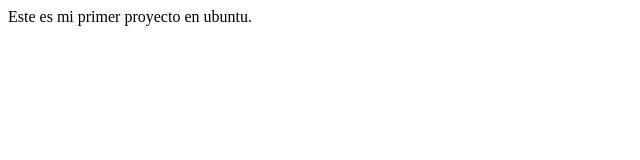
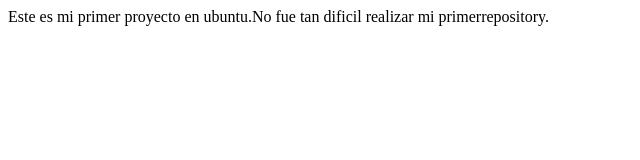
Before and after one commit to Yascarel/proyectoDemoCursoPrework, a plain HTML site: page index.html in a window 1280 px wide. Shown: the whole page, without its empty margins (0-640 px from the left). Drawn offline with Linux system fonts and the light colour scheme.

Commit message:
Mi repository

```diff
--- a/index.html
+++ b/index.html
@@ -7,6 +7,6 @@
     <title>Hola mundo</title>
 </head>
 <body>
-    Este es mi primer proyecto en ubuntu.
+    Este es mi primer proyecto en ubuntu.No fue tan dificil realizar mi primerrepository.
 </body>
 </html>
```
